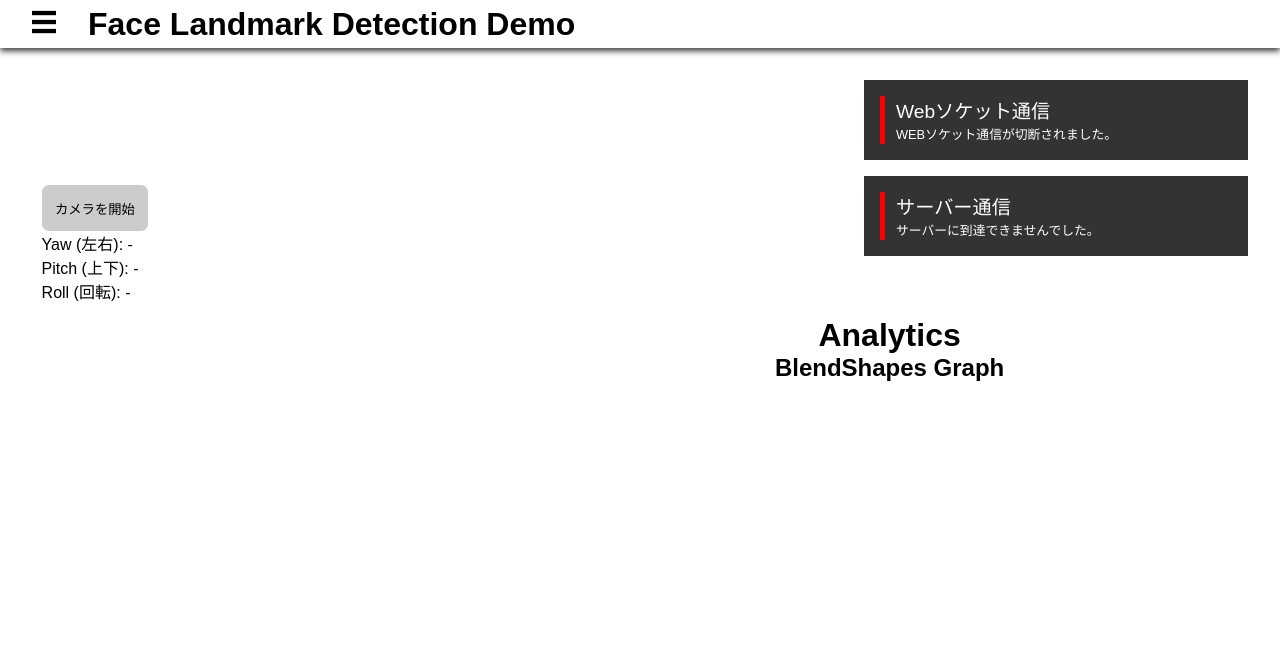
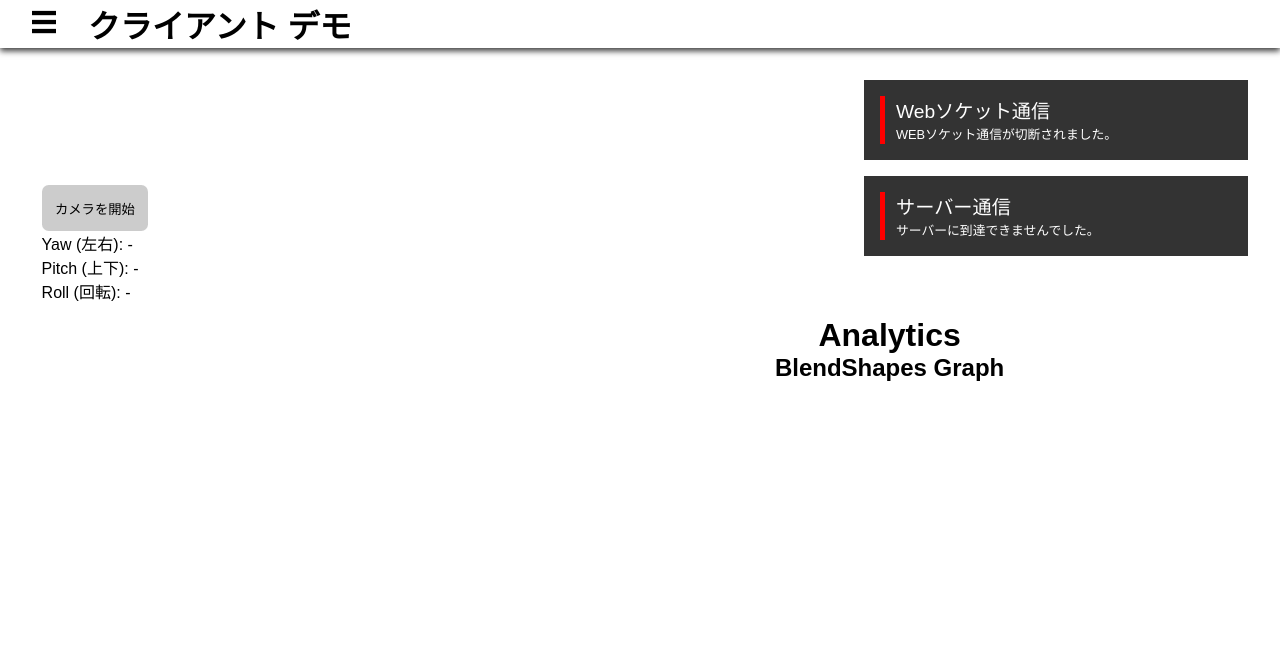
Before and after one commit to syunki555777/FaceTrackingMonitor, a plain HTML site: page client/index.html in a window 1280 px wide. Drawn offline with nearby package versions, Linux system fonts and the light colour scheme; no server answers.

Commit message:
UIテキストを修正
クライアントとモニターのタイトルをより明確でわかりやすい名称に変更しました。これにより、ユーザーにとっての内容理解が向上します。

```diff
--- a/client/index.html
+++ b/client/index.html
@@ -81,7 +81,7 @@
       <img id="sideCloseMenuButton" class="icons" src="icons/closeMenu.png" height="32" width="32"/>
       <img id="sideOpenMenuButton" class="icons" src="icons/openMenu.png" height="32" width="32"/>
     </div>
-    <h1>Face Landmark Detection Demo</h1>
+    <h1>クライアント デモ</h1>
   </div>
 
   <div id="notice"></div>
```
Also changed, not shown: monitor/monitor.html (+1 -1 lines).
